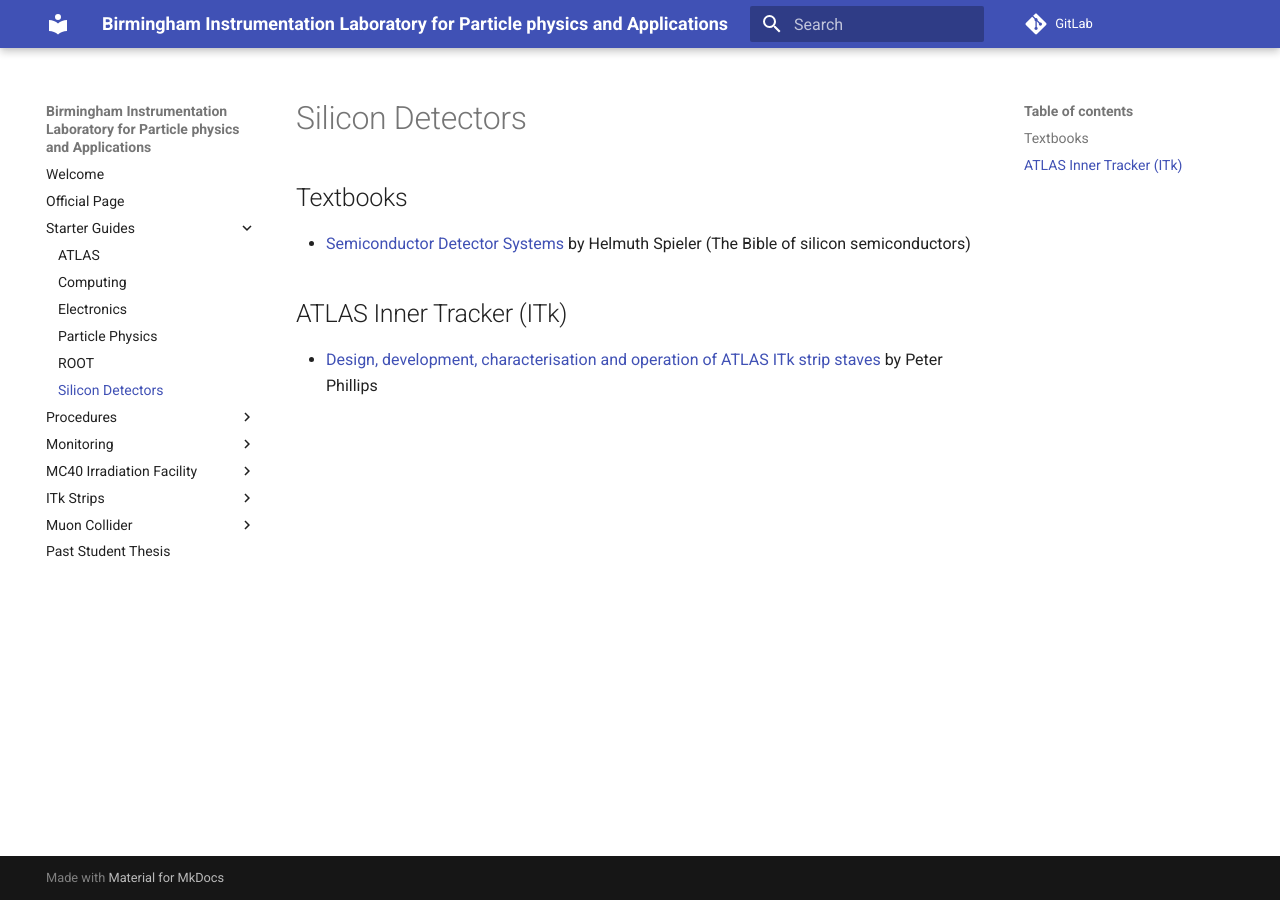
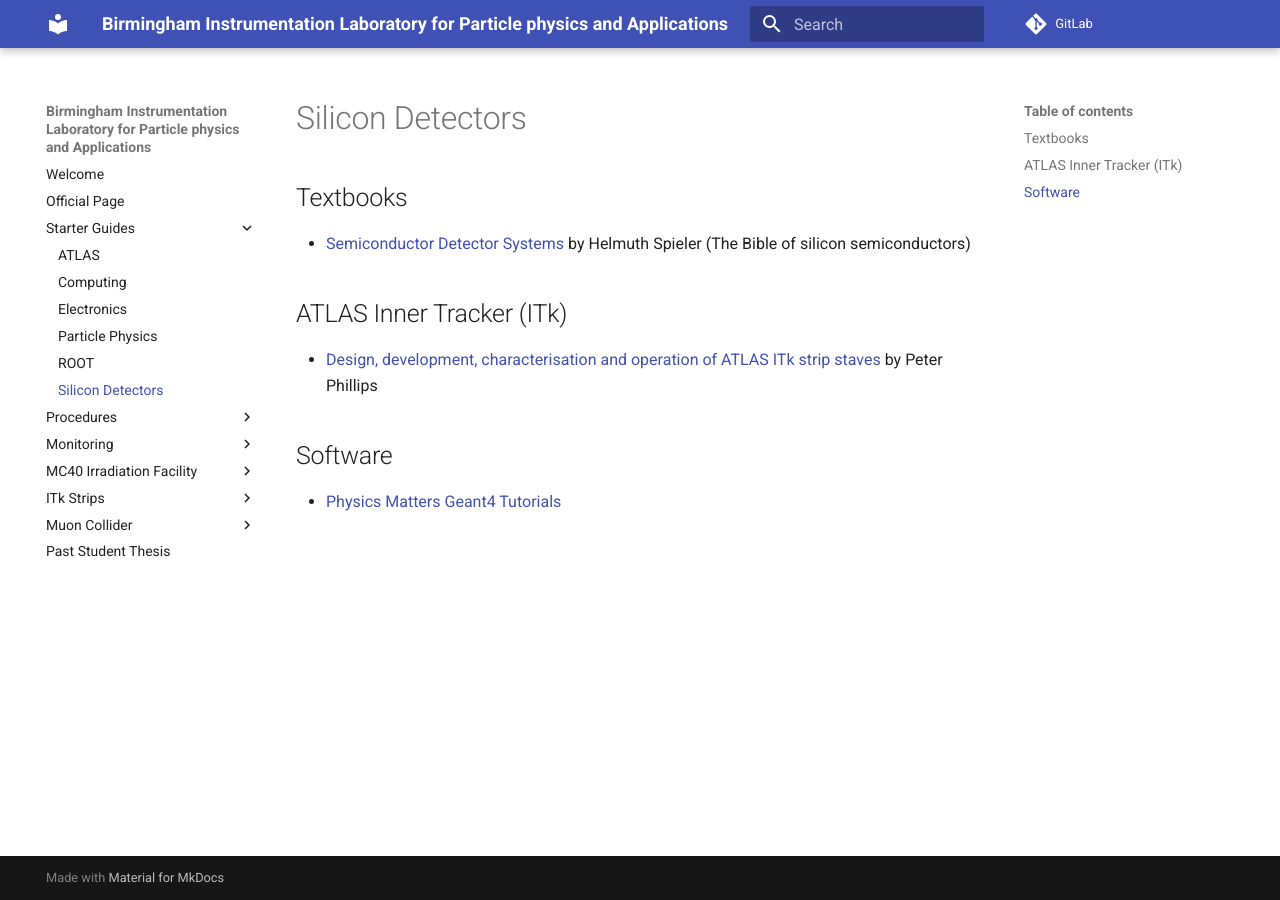
Before and after one commit to BILPAware/wiki, an MkDocs documentation site: the page built from docs/guides/silicon.md, in a window 1280 px wide. Built offline with MkDocs 1.6.1 and Material for MkDocs 9.7.7, drawn with Linux system fonts in a browser that asks for light colours.

Commit message:
Add Geant4 link.

```diff
--- a/docs/guides/silicon.md
+++ b/docs/guides/silicon.md
@@ -4,3 +4,6 @@
 
 ## ATLAS Inner Tracker (ITk)
 - [Design, development, characterisation and operation of ATLAS ITk strip staves](https://ora.ox.ac.uk/objects/uuid:16ea0c42-8bae-482d-bfbc-e1d898124461) by Peter Phillips
+
+## Software
+- [Physics Matters Geant4 Tutorials](https://www.youtube.com/playlist?list=PLLybgCU6QCGWgzNYOV0SKen9vqg4KXeVL)
```
